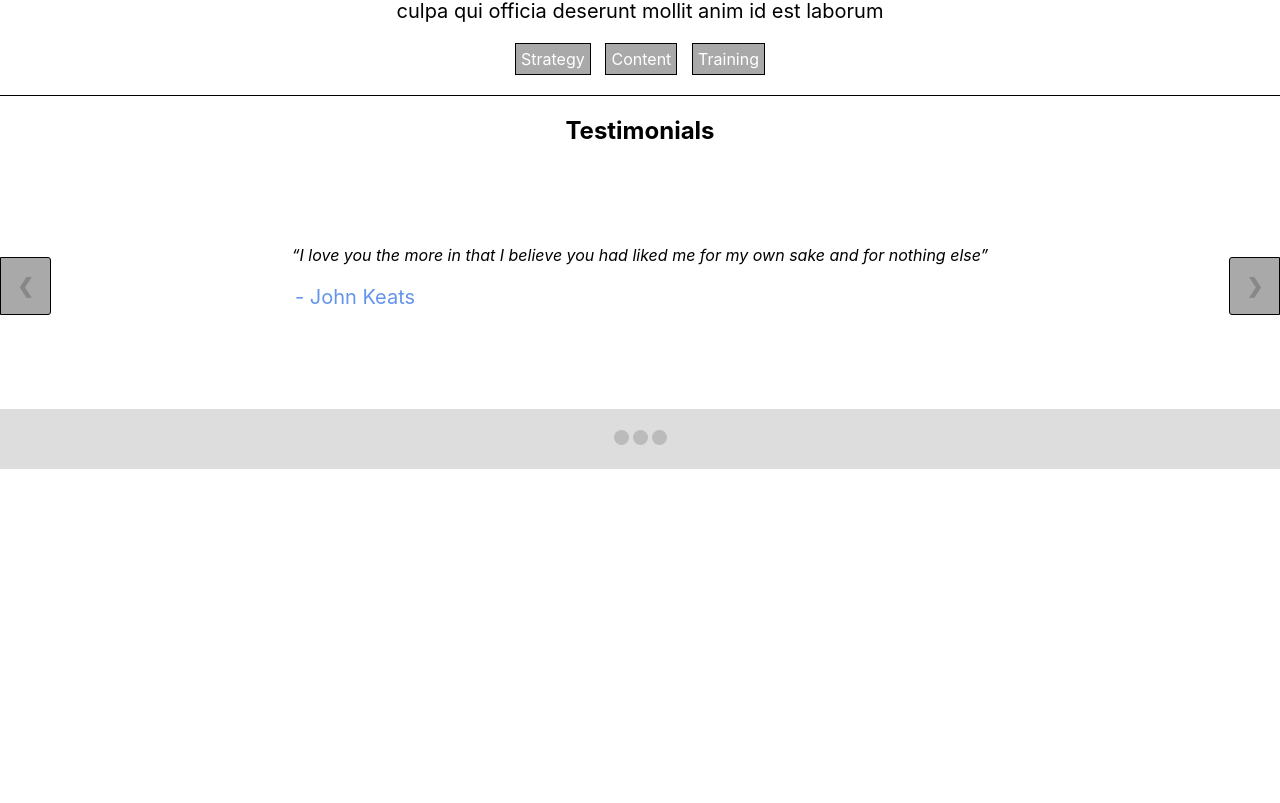
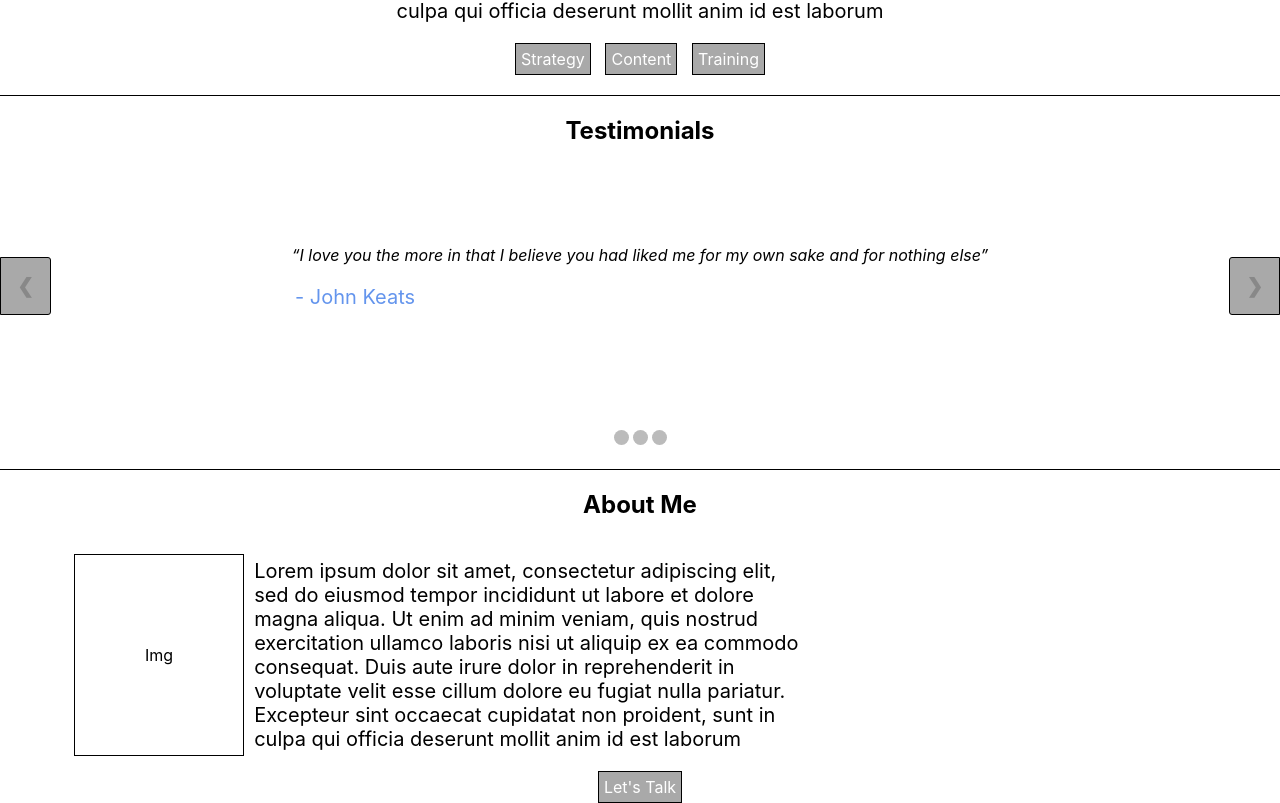
Before and after one commit to carlog1118/tiff-zerby-portfolio, a React (Create React App) app: page / in a window 1280 px wide. Shown: the part 289-1092 px from the top of the page. Before the commit the page ends 800 px from the top, so only its background shows below. Built offline with nearby package versions, Linux system fonts and the light colour scheme.

Commit message:
add about me gray box

```diff
--- /dev/null
+++ b/src/AboutMe/AboutMe.css
@@ -0,0 +1,21 @@
+* {
+  box-sizing: border-box;
+}
+
+.about-me {
+  display: flex;
+  flex-direction: column;
+  align-items: center;
+}
+
+.about-cont {
+  display: flex;
+  align-items: center;
+  width: 90%;
+}
+
+.head {
+  border: 1px solid black;
+  padding: 90px 70px 90px 70px;
+  margin: 10px;
+}
--- /dev/null
+++ b/src/AboutMe/AboutMe.js
@@ -0,0 +1,19 @@
+import React from 'react';
+import './AboutMe.css';
+
+class AboutMe extends React.Component {
+  render(){
+    return (
+      <section className="about-me">
+          <h2>About Me</h2>
+          <div className="about-cont">
+              <div className="head">Img</div>
+              <p>Lorem ipsum dolor sit amet, consectetur adipiscing elit, sed do eiusmod tempor incididunt ut labore et dolore magna aliqua. Ut enim ad minim veniam, quis nostrud exercitation ullamco laboris nisi ut aliquip ex ea commodo consequat. Duis aute irure dolor in reprehenderit in voluptate velit esse cillum dolore eu fugiat nulla pariatur. Excepteur sint occaecat cupidatat non proident, sunt in culpa qui officia deserunt mollit anim id est laborum</p>
+          </div>
+          <a>Let's Talk</a>
+      </section>
+    )
+  };
+};
+
+export default AboutMe;
--- a/src/App.js
+++ b/src/App.js
@@ -2,6 +2,7 @@ import React from 'react';
 import Header from './Header/Header';
 import Hero from './Hero/Hero';
 import Testimonials from './Testimonials/Testimonials';
+import AboutMe from './AboutMe/AboutMe';
 
 function App() {
   return (
@@ -10,6 +11,7 @@ function App() {
       <main>
         <Hero/>
         <Testimonials/>
+        <AboutMe/>
       </main>
     </div>
   );
--- a/src/Testimonials/Slideshow/Slideshow.css
+++ b/src/Testimonials/Slideshow/Slideshow.css
@@ -43,7 +43,8 @@
 .dot-container {
   text-align: center;
   padding: 20px;
-  background: #ddd;
+  background: white;
+  border-bottom: 1px solid black;
 }
 
 /* The dots/bullets/indicators */
```
Also changed, not shown: src/Testimonials/Slideshow/logo400-black.png (deleted).
